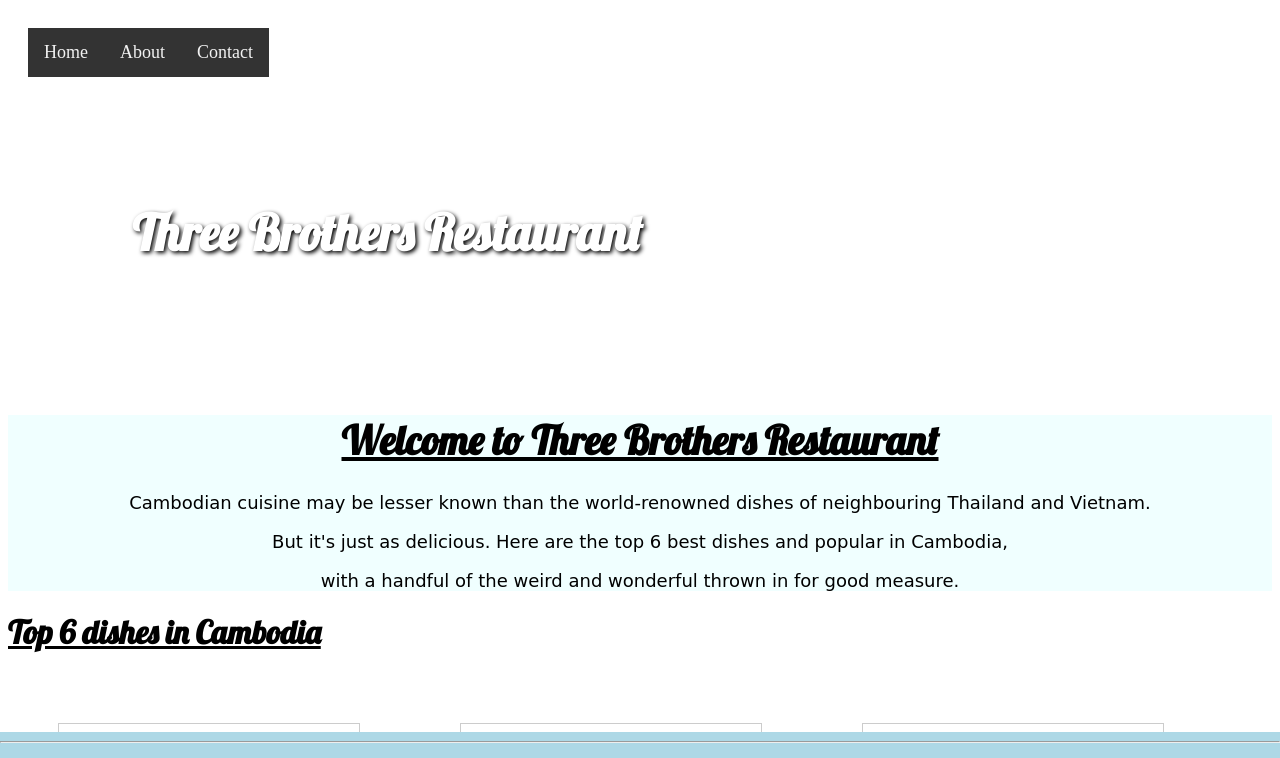
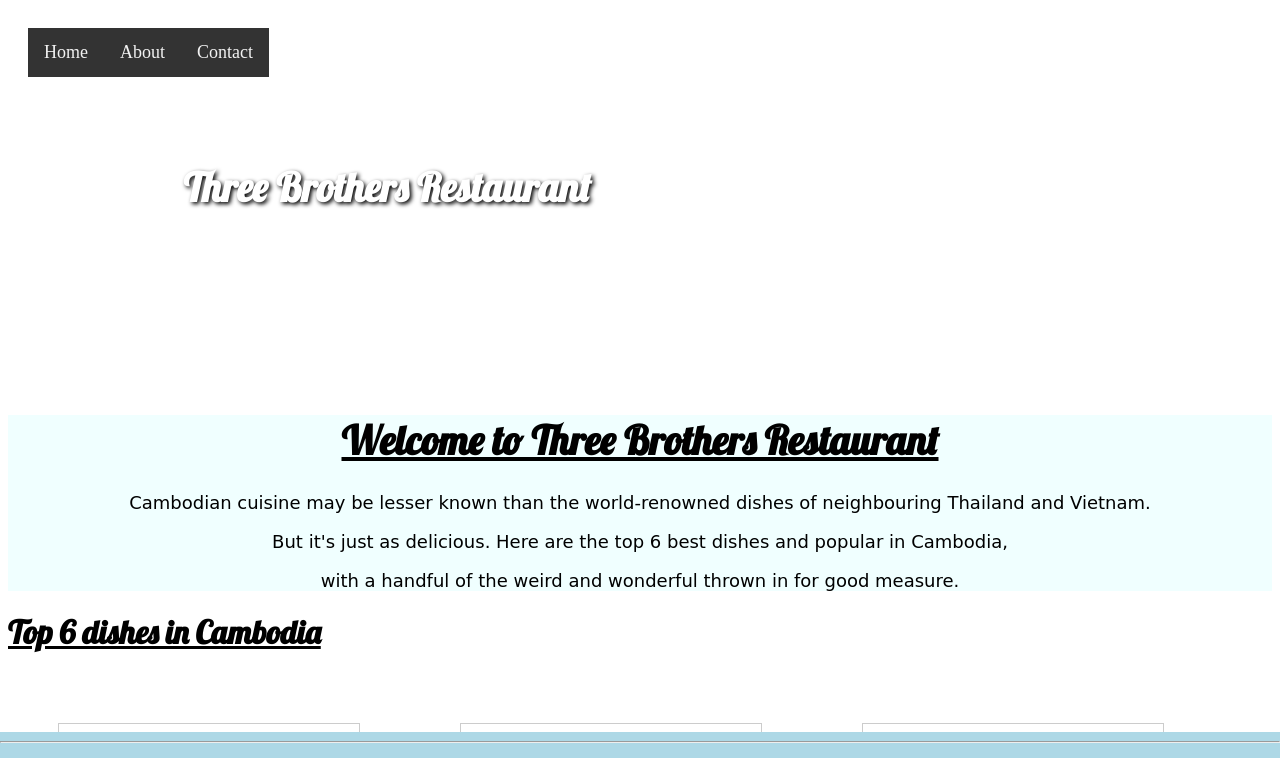
Before and after one commit to Mengrothvitou/Three-Brothers-Restaurant, a plain HTML site: page index.html in a window 1280 px wide. Shown: the top 758 px of the page. Drawn offline with Linux system fonts and the light colour scheme.

Commit message:
Update indexstyle.css

```diff
--- a/indexstyle.css
+++ b/indexstyle.css
@@ -43,12 +43,12 @@
 }
 .header1 h1{
     text-shadow: 2px 2px 4px #000000;
-    font-size: 50px;
+    font-size: 40px;
     text-align: center;
     color:white;
-    padding: 100px;
+    padding: 50px;
     position: absolute;
-    top: 50%;
+    top: 40%;
     left: 30%;
     transform: translate(-50%, -50%);
     font-family: "Lobster";
```
